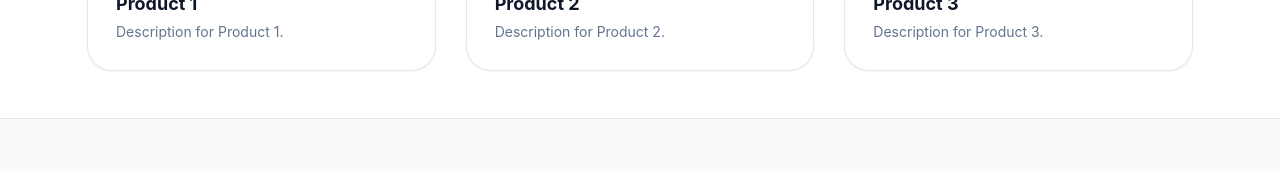
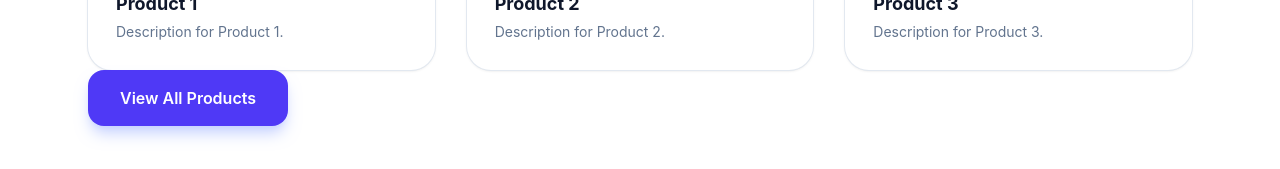
Before and after one commit to 3hal0n/af-lab-08, a React (Vite) app: page / in a window 1280 px wide. Shown: the part 766-935 px from the top of the page. Built offline with nearby package versions, Linux system fonts and the light colour scheme.

Commit message:
chore: wire button

```diff
--- a/src/App.jsx
+++ b/src/App.jsx
@@ -3,6 +3,7 @@ import Greeting from './components/Greeting'
 import NavBar from './components/NavBar'
 import Footer from './components/Footer'
 import ProductCard from './components/ProductCard'
+import Button from './components/Button'
 
 function App() {
   return (
@@ -28,7 +29,9 @@ function App() {
             description="Description for Product 3."
           />
         </div>
+        <Button label="View All Products" variant="primary" size="lg" className="mx-auto mb-12 px-6 py-6 mt-6" />
       </div>
+
       <Footer />
     </div>
   )
```
